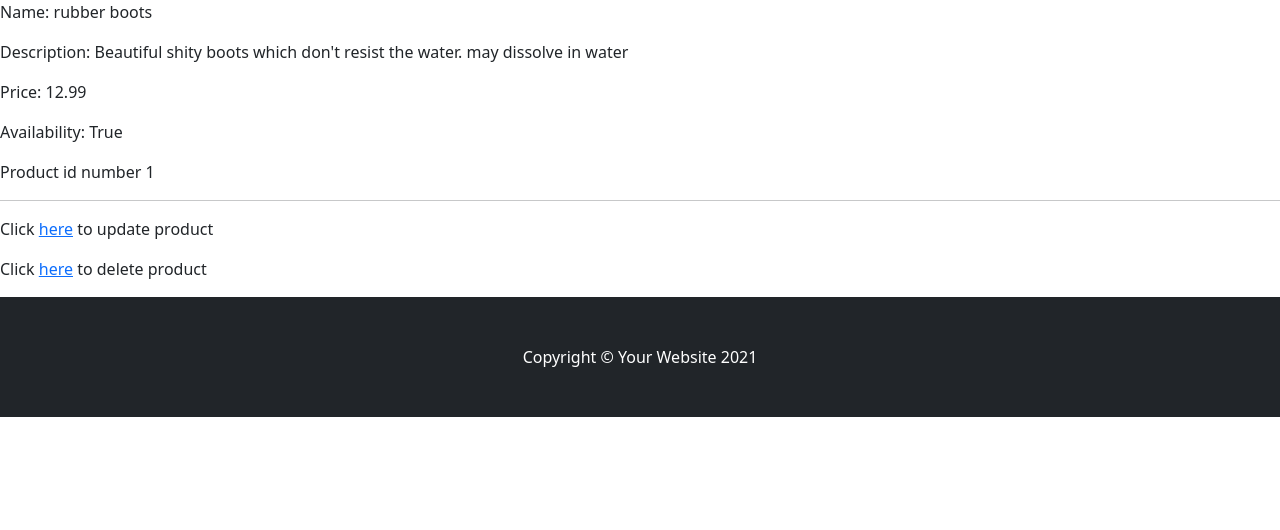
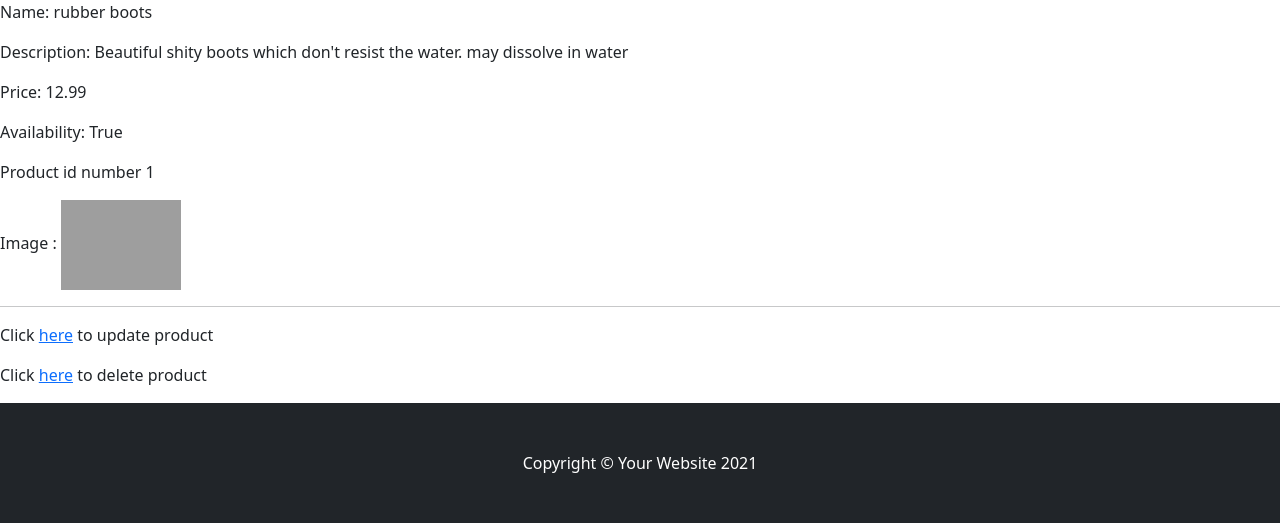
Before and after one commit to SergeyLev/MixWebShop, a Django app: page /products/1/detail in a window 1280 px wide. Shown: the part 70-600 px from the top of the page. Run offline with Django 3.2, Linux system fonts and the light colour scheme; data comes from the database, SQL or seed files in the repository; both versions use the stored data as it was after the commit; some libraries are stand-ins or nearby versions; grey boxes are pictures that could not be loaded.

Commit message:
Add image field in Product model, make updates in product_detail.html and product_list.html

```diff
--- a/MixWebShop/models.py
+++ b/MixWebShop/models.py
@@ -8,7 +8,7 @@ class Profile(models.Model):
     user = models.OneToOneField(User, on_delete=models.CASCADE, related_name='profile')
     name = models.TextField(max_length=100, null=True)
     surname = models.TextField(max_length=100, null=True)
-    date_of_birth = models.DateField(max_length=10)
+    date_of_birth = models.DateField(max_length=10, null=True)
 
     def __str__(self):
         return self.user.username
@@ -29,6 +29,7 @@ class Product(models.Model):
     description = models.TextField(blank=True)
     price = models.DecimalField(max_digits=10, decimal_places=2)
     available = models.BooleanField(default=True)
+    image = models.URLField(null=True, blank=True, help_text='Insert link here')
 
     def __str__(self):
         return self.name
--- a/MixWebShop/templates/product_detail.html
+++ b/MixWebShop/templates/product_detail.html
@@ -10,7 +10,7 @@
 <p>Price: {{ product.price }}</p>
 <p>Availability: {{ product.available }}</p>
 <p>Product id number {{ product.product_id }}</p>
-
+<p>Image : <a href="{{product.image }}"><img src="{{ product.image }} " width = "120" height = "90" alt="There needs to be a picture but..."/> </a></p>
 
 <hr>
 
--- a/MixWebShop/templates/product_list.html
+++ b/MixWebShop/templates/product_list.html
@@ -7,7 +7,8 @@
 
     <ul>
     {% for product in products %}
-        <li><a href="{% url 'product_detail' product.product_id%}"> {{product.name}}</a></li>
+        <li><a href="{% url 'product_detail' product.product_id%}"> {{product.name}}</a>
+            <img src="{{ product.image }} " width = "60" height = "45" alt="There needs to be a picture but..."/></li>
     {% endfor %}
     </ul>
 
```
Also changed, not shown: db.sqlite3.
